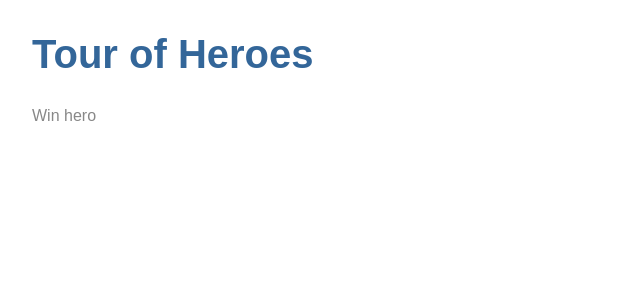
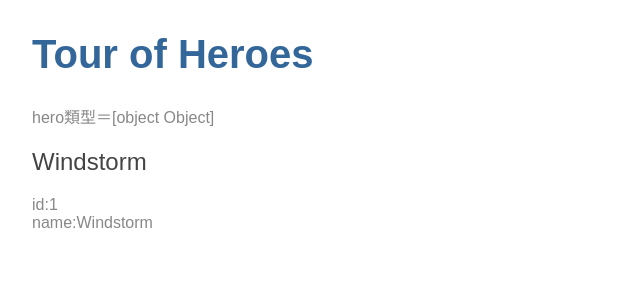
Before and after one commit to Yoya-Ng/angular, an Angular app: page / in a window 1280 px wide. Shown: the top 300 px of the page, without its empty margins (0-640 px from the left). Built offline with nearby package versions, Linux system fonts and the light colour scheme.

Commit message:
新增一個 ts(class) ，import到ts，宣告方式

```diff
--- /dev/null
+++ b/src/app/hero.ts
@@ -0,0 +1,4 @@
+export class Hero {
+    id: number;
+    name: string;
+  }
--- a/src/app/heroes/heroes.component.html
+++ b/src/app/heroes/heroes.component.html
@@ -1 +1,5 @@
-{{hero}}
+hero類型＝{{h}}
+
+<h2>{{h.name}}</h2>
+<div><span>id:</span>{{h.id}}</div>
+<div><span>name:</span>{{h.name}}</div>
--- a/src/app/heroes/heroes.component.ts
+++ b/src/app/heroes/heroes.component.ts
@@ -1,4 +1,6 @@
 import { Component, OnInit } from '@angular/core';
+
+import { Hero } from '../hero';
 
 @Component({
   selector: 'app-heroes',
@@ -6,7 +8,12 @@ import { Component, OnInit } from '@angular/core';
   styleUrls: ['./heroes.component.css']
 })
 export class HeroesComponent implements OnInit {
-hero = 'Win hero';
+// h = 'Win hero';
+
+h: Hero = {
+  id: 1,
+  name: 'Windstorm'
+};
 
   constructor() { }
 
```
